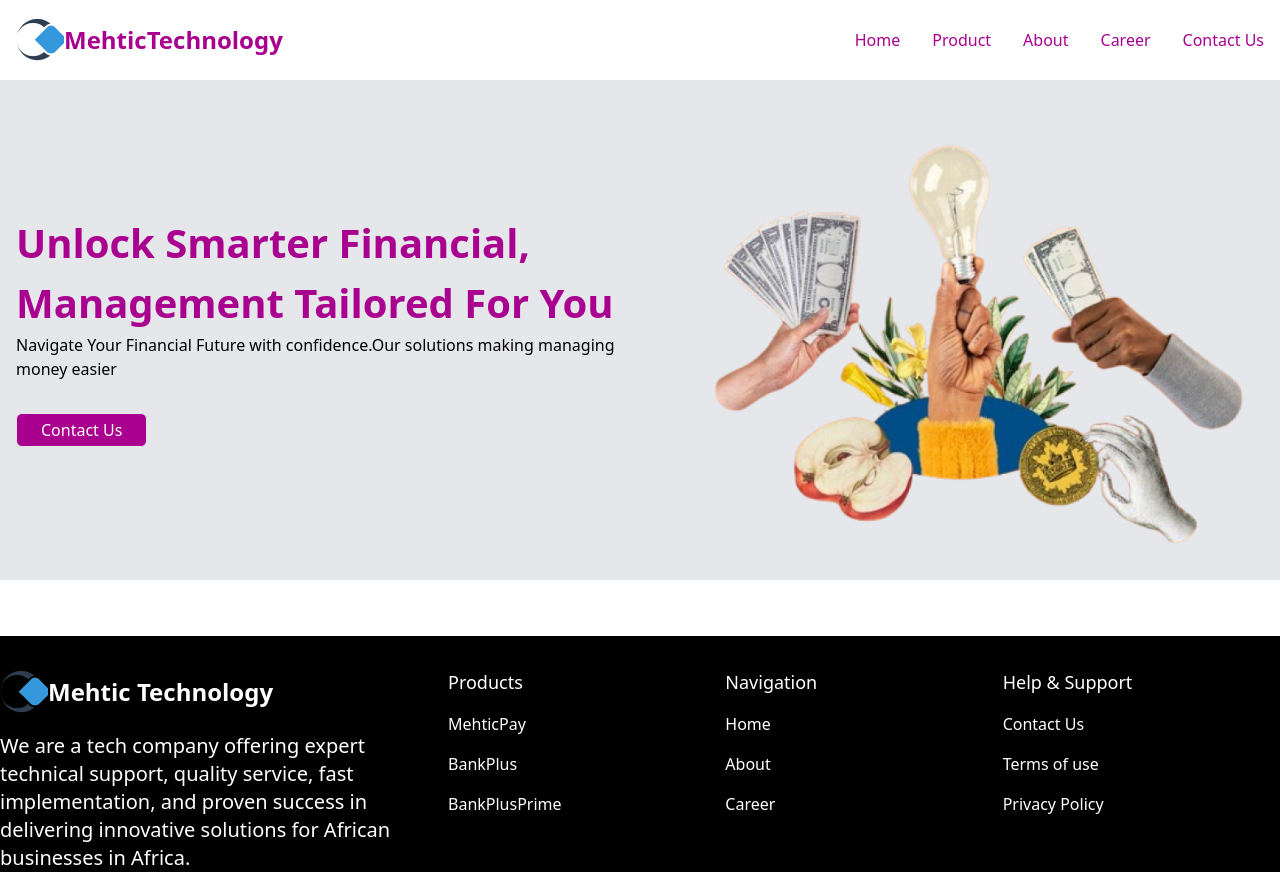
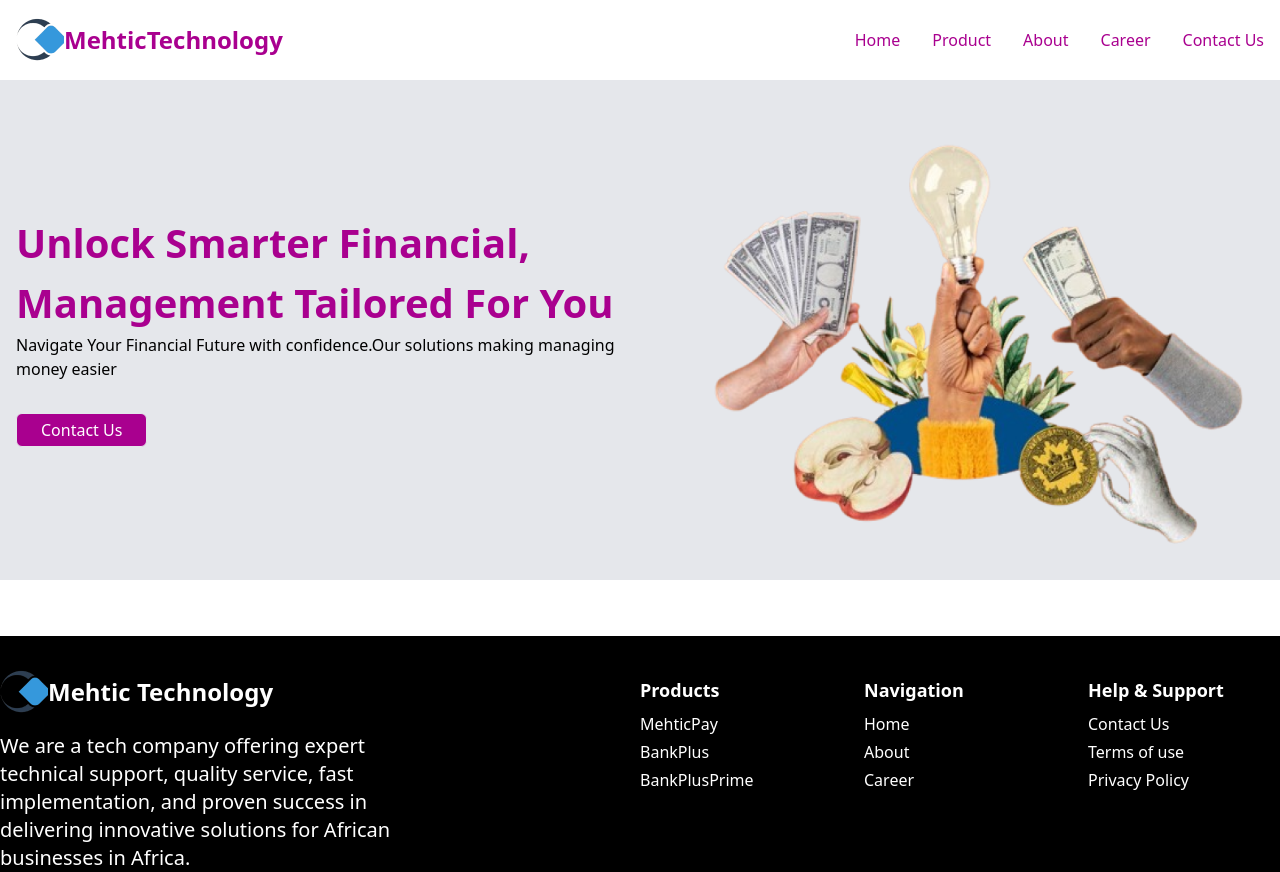
Before and after one commit to NabilahL/mehtictech_learn, a React (Create React App) app: page / in a window 1280 px wide. Built offline with nearby package versions, Linux system fonts and the light colour scheme.

Commit message:
complete

```diff
--- a/src/App.js
+++ b/src/App.js
@@ -72,33 +72,40 @@
           </p>
         </div>
 
-        <div className='flex flex-row sm:flex-row lg:flex-row mt-8 lg:w-2/3 lg:ml-8 space-y-8 space-x-8 sm:space-x-4 lg:space-x-0 sm:space-y-0 justify-between'>
+        <div className='flex flex-row mt-10 lg:w-2/4 lg:ml-auto space-x-8'>
 
 
-          <div className='flex flex-col space-y-4 w-full'>
-            <div className="text-lg">Products</div>
+          <div className='flex flex-col items-start space-y-2 w-full'>
+            <h2 className="text-lg font-bold">Products</h2>
+            <div className="flex flex-col space-y-1">
               <p>MehticPay</p>
               <p>BankPlus</p>
               <p>BankPlusPrime</p>
             </div>
+          </div>
 
 
-          <div className='flex flex-col space-y-4 w-full'>
-            <div className="text-lg">Navigation</div>
+          <div className='flex flex-col items-start space-y-2 w-full'>
+            <h2 className="text-lg font-bold">Navigation</h2>
+            <div className="flex flex-col space-y-1">
               <p>Home</p>
               <p>About</p>
               <p>Career</p>
             </div>
+          </div>
 
 
-          <div className='flex flex-col space-y-4 w-full'>
-            <div className="text-lg ">Help & Support</div>
+          <div className='flex flex-col items-start space-y-2 w-full'>
+            <h2 className="text-lg font-bold">Help & Support</h2>
+            <div className="flex flex-col space-y-1">
               <p>Contact Us</p>
               <p>Terms of use</p>
               <p>Privacy Policy</p>
             </div>
+          </div>
 
         </div>
+
 
       </div>
 
```
Lines whose indentation alone changed are shown as unchanged.
